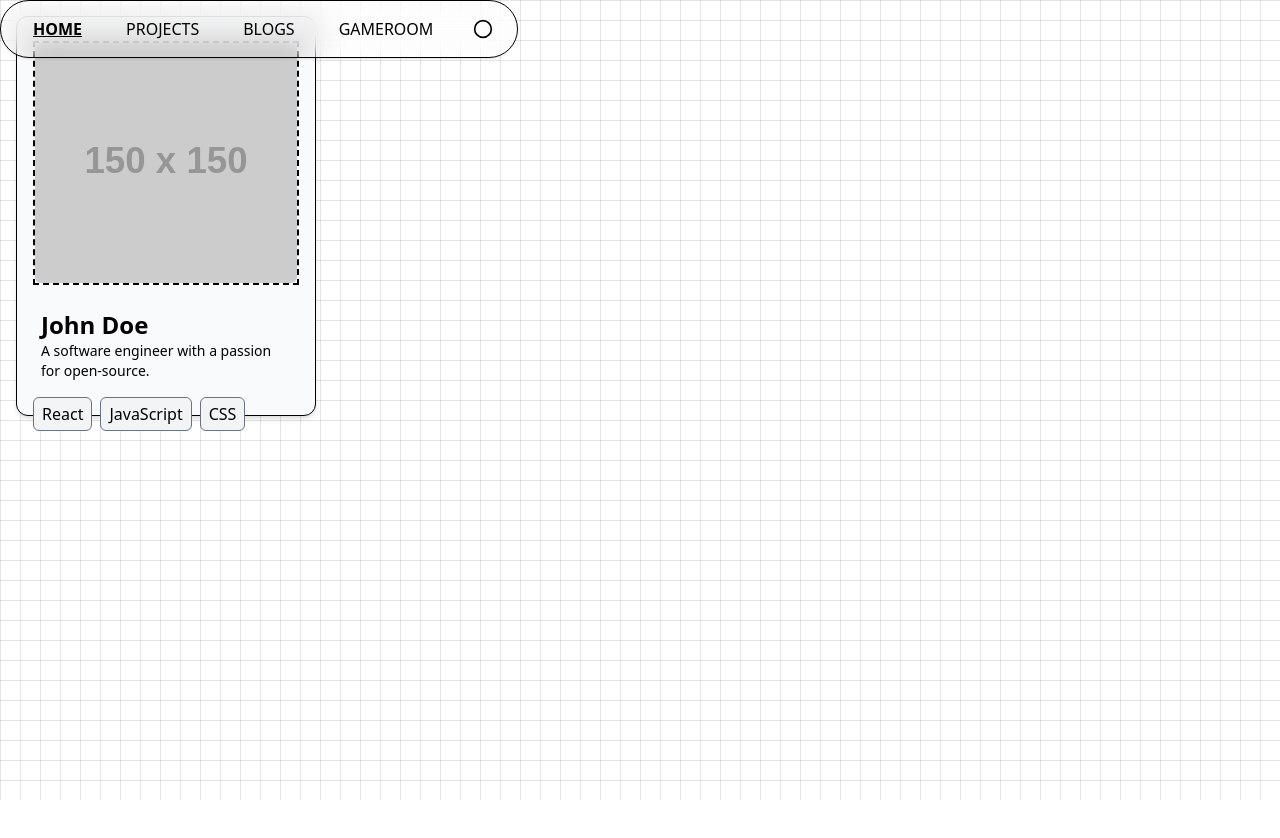
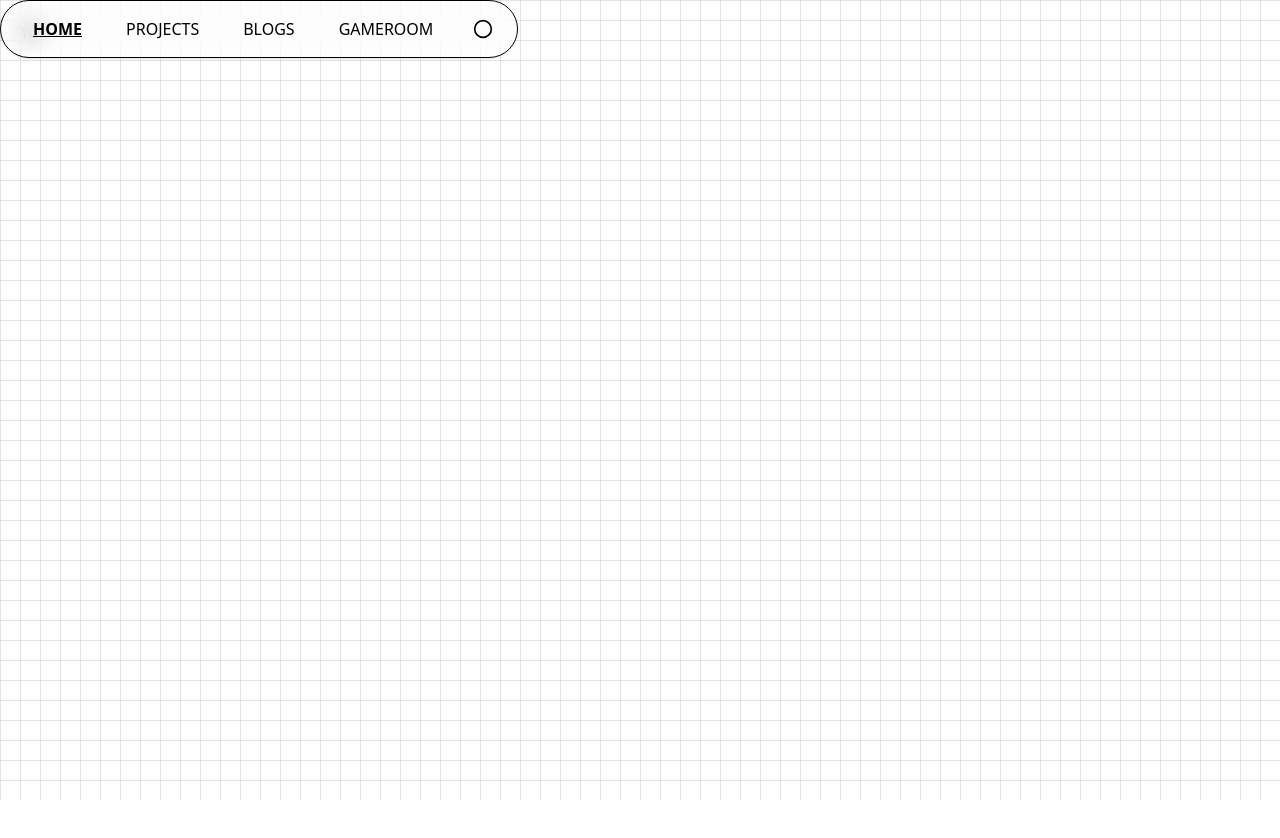
Before and after one commit to crucie/kshimate.me, a React (Vite) app: page / in a window 1280 px wide. Shown: the top 838 px of the page. Built offline with nearby package versions, Linux system fonts and the light colour scheme.

Commit message:
minor fixes

```diff
--- a/src/Components/Background/Background.jsx
+++ b/src/Components/Background/Background.jsx
@@ -3,7 +3,7 @@ import React from 'react'
 function Background({children}) {
   return (
     <div
-      className="w-full min-h-screen h-full p-5"
+      className="w-full min-h-screen h-auto p-5 overflow-auto"
       style={{
         backgroundImage: `
           linear-gradient(to right, rgba(0, 0, 0, 0.1) 1px, transparent 1px),
--- a/src/Layout.jsx
+++ b/src/Layout.jsx
@@ -10,7 +10,7 @@ import Nav from './Components/Navigation/Nav.jsx'
 export default function Layout() {
   return (
     <>
-    <Background>
+      <Background >
           <Draggable allowDragOnlyWhenScrolled>
                 <Nav/>
           </Draggable>
@@ -22,6 +22,7 @@ export default function Layout() {
           </Draggable>
           <Outlet/>
       </InteractiveGrid> */}
+
     </>
   )
 }
--- a/src/Pages/Home/Home.jsx
+++ b/src/Pages/Home/Home.jsx
@@ -10,13 +10,15 @@ function Home() {
 
       YO
       <Draggable>
-          <UserCard
+          {/* <UserCard
             Title="John Doe"
             Description="A software engineer with a passion for open-source."
             Image="https://via.placeholder.com/150"
             Tags={['React', 'JavaScript', 'CSS']}
-          />
+          /> */}
+
       </Draggable>
+
     </div>
   )
 }
```
Also changed, not shown: src/Components/Quirky/Draggable.jsx (+0 -71 lines). Lines whose indentation alone changed are shown as unchanged.
